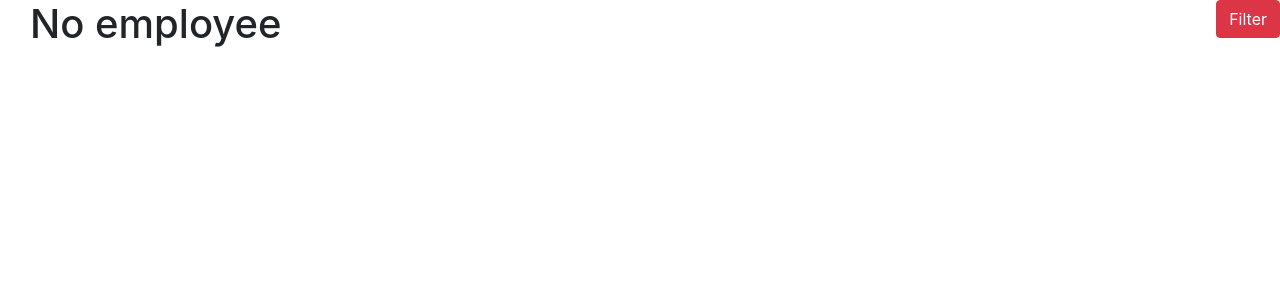
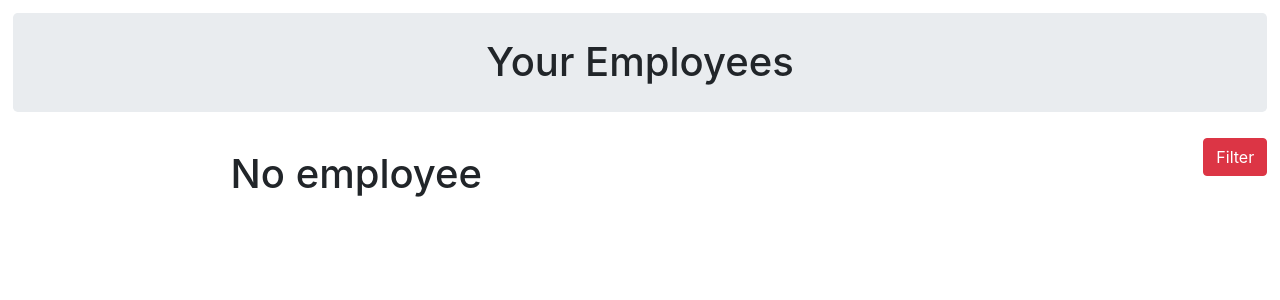
Before and after one commit to 00NoisyMime00/nursery_management_project, a Flask app: page /view_employees in a window 1280 px wide. Shown: the part 76-376 px from the top of the page. Run offline with Flask 2, Linux system fonts and the light colour scheme; the visitor is signed in with stand-in values (Sample User, id 1); data that the repository does not hold is empty; parts of the project's set-up code (start-up, migrations or seed data) failed here and were passed over; some libraries are stand-ins or nearby versions.

Commit message:
changes to modal and view employee look

```diff
--- a/app/templates/manager/view_plants.html
+++ b/app/templates/manager/view_plants.html
@@ -11,6 +11,10 @@
 
 {% block content %}
     {% if role == '2' %}
-        {{ render_plants(plants_list) }}
+        {% if plants_list != [('', '', ''),] %}
+            {{ render_plants(plants_list) }}
+        {% else %}
+            <h1>NO plant exists.</h1>
+        {% endif %}
     {% endif %}
 {% endblock %}
--- a/app/templates/owner/view_employee.html
+++ b/app/templates/owner/view_employee.html
@@ -12,14 +12,17 @@
 
 {% block content %}
     {% if role == '1' %}
-    <!-- Sort by button -->
-      <div class="row-fluid">
-        <button id="modalActivate" type="button" class="btn btn-danger" data-toggle="modal" data-target="#sortEmployee" style="float: right;">Filter
-          </button>
+      <div style = "padding: 2%; margin: 1%; "class="jumbotron h1 text-center">
+        Your Employees
+      </div>
+
+      <!-- Sort by button -->
+      <div class="row-fluid" style = "padding: 1%;">
+        <button id="modalActivate" type="button" class="btn btn-danger" data-toggle="modal" data-target="#sortEmployee" style="float: right;">Filter</button>
       </div>
 
       <div class ="row">
-        <div class="col-md-8" style="overflow-y: scroll;">
+        <div class="col-md-8" style="overflow-y: scroll; margin: auto">
           <div class="container-fluid">
             {{ render_employees(employee_list) }}
           </div>
@@ -32,38 +35,38 @@
       <div class="modal-dialog" role="document">
         <div class="modal-content">
           <div class="modal-header">
-            <h5 class="modal-title" id="exampleModalPreviewLabel">Sort By</h5>
+            <h5 class="modal-title text-dark" id="exampleModalPreviewLabel">Filter</h5>
             <button type="button" class="close" data-dismiss="modal" aria-label="Close">
               <span aria-hidden="true">&times;</span>
             </button>
           </div>
-          <div class="modal-body">
+          <div class="modal-body btn-block">
             <label>Designation</label>
-            <div class="btn-group" role="groupDesignation" aria-label="Designation">
-              <button type="button" class="btn btn-secondary" onclick="modalRole('any')">Any</button>
-              <button type="button" class="btn btn-secondary" onclick="modalRole('manager')">Manager</button>
-              <button type="button" class="btn btn-secondary" onclick="modalRole('gardener')">Gardener</button>
+            <div role="groupDesignation" aria-label="Designation">
+              <button type="button" class="btn btn-info" onclick="modalRole('any')">Any</button>
+              <button type="button" class="btn btn-info" onclick="modalRole('manager')">Manager</button>
+              <button type="button" class="btn btn-info" onclick="modalRole('gardener')">Gardener</button>
             </div>
             <br>
             <label>Rating</label>
-            <div class="btn-group" role="groupRating" aria-label="Rating">
-              <button type="button" class="btn btn-secondary" onclick="modalOrder('')">None</button>
-              <button type="button" class="btn btn-secondary" onclick="modalOrder('asc')">Ascending</button>
-              <button type="button" class="btn btn-secondary" onclick="modalOrder('desc')">Descending</button>
+            <div role="groupRating" aria-label="Rating">
+              <button type="button" class="btn btn-info" onclick="modalOrder('')">None</button>
+              <button type="button" class="btn btn-info" onclick="modalOrder('asc')">Ascending</button>
+              <button type="button" class="btn btn-info" onclick="modalOrder('desc')">Descending</button>
             </div>
             <br>
             <label>Nurseries</label>
-            <div class="btn-group" role="groupRating" aria-label="Rating">
-              <button type="button" class="btn btn-secondary" onclick="modalAssigned('')">All</button>
-              <button type="button" class="btn btn-secondary" onclick="modalAssigned('assigned')">Assigned</button>
-              <button type="button" class="btn btn-secondary" onclick="modalAssigned('unassigned')">Unassigned</button>
+            <div role="groupRating" aria-label="Rating">
+              <button type="button" class="btn btn-info" onclick="modalAssigned('')">All</button>
+              <button type="button" class="btn btn-info" onclick="modalAssigned('assigned')">Assigned</button>
+              <button type="button" class="btn btn-info" onclick="modalAssigned('unassigned')">Unassigned</button>
             </div>
             <br>
             <!-- Fixme -->
           </div>
           <div class="modal-footer">
-            <button type="button" class="btn btn-secondary" data-dismiss="modal">Close</button>
-            <button type="button" class="btn btn-primary" onclick="modalSaved()">Save changes</button>
+            <button type="button" class="btn btn-danger" data-dismiss="modal">Close</button>
+            <button type="button" class="btn btn-success" onclick="modalSaved()">Save changes</button>
           </div>
         </div>
       </div>
```
